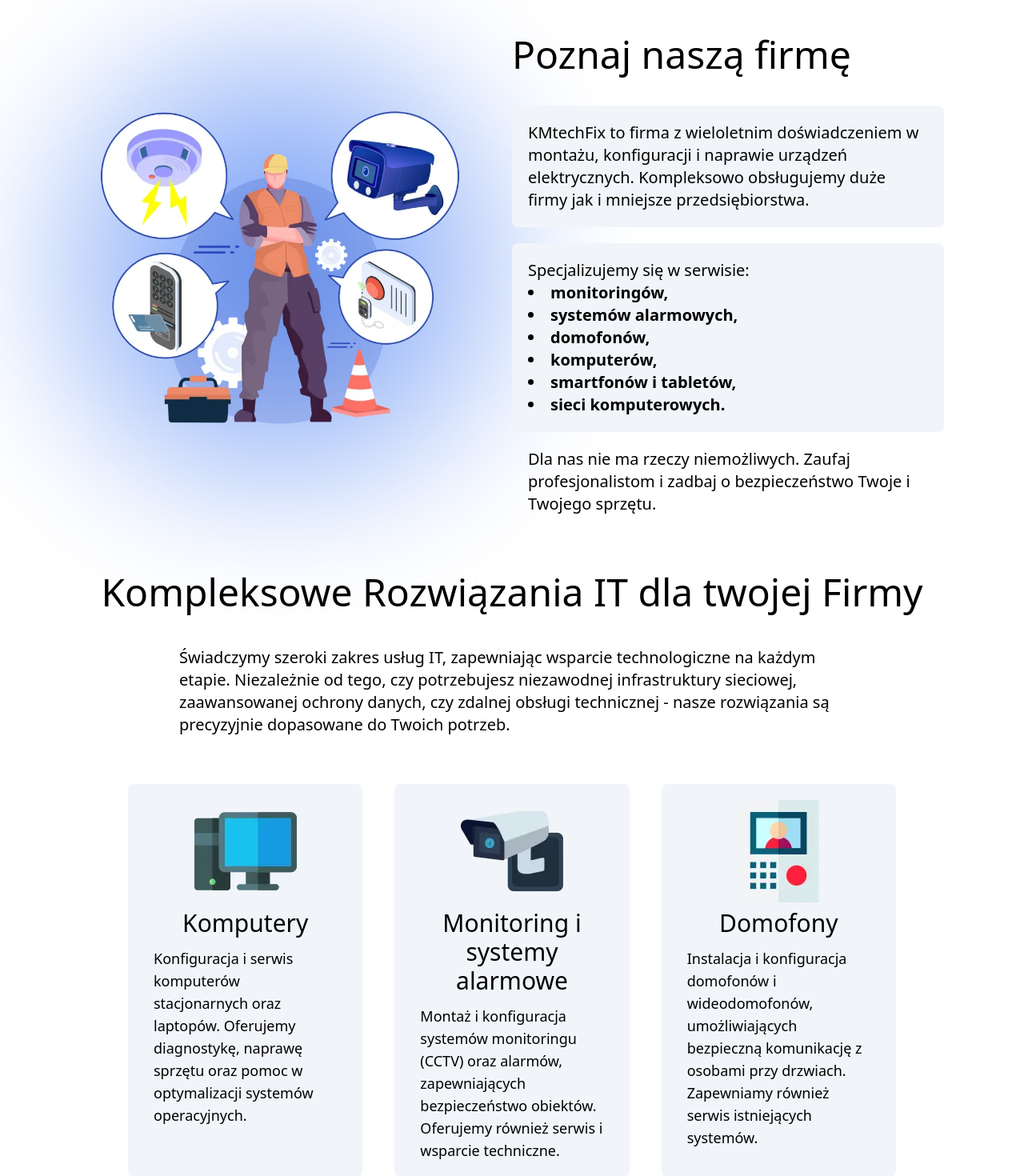
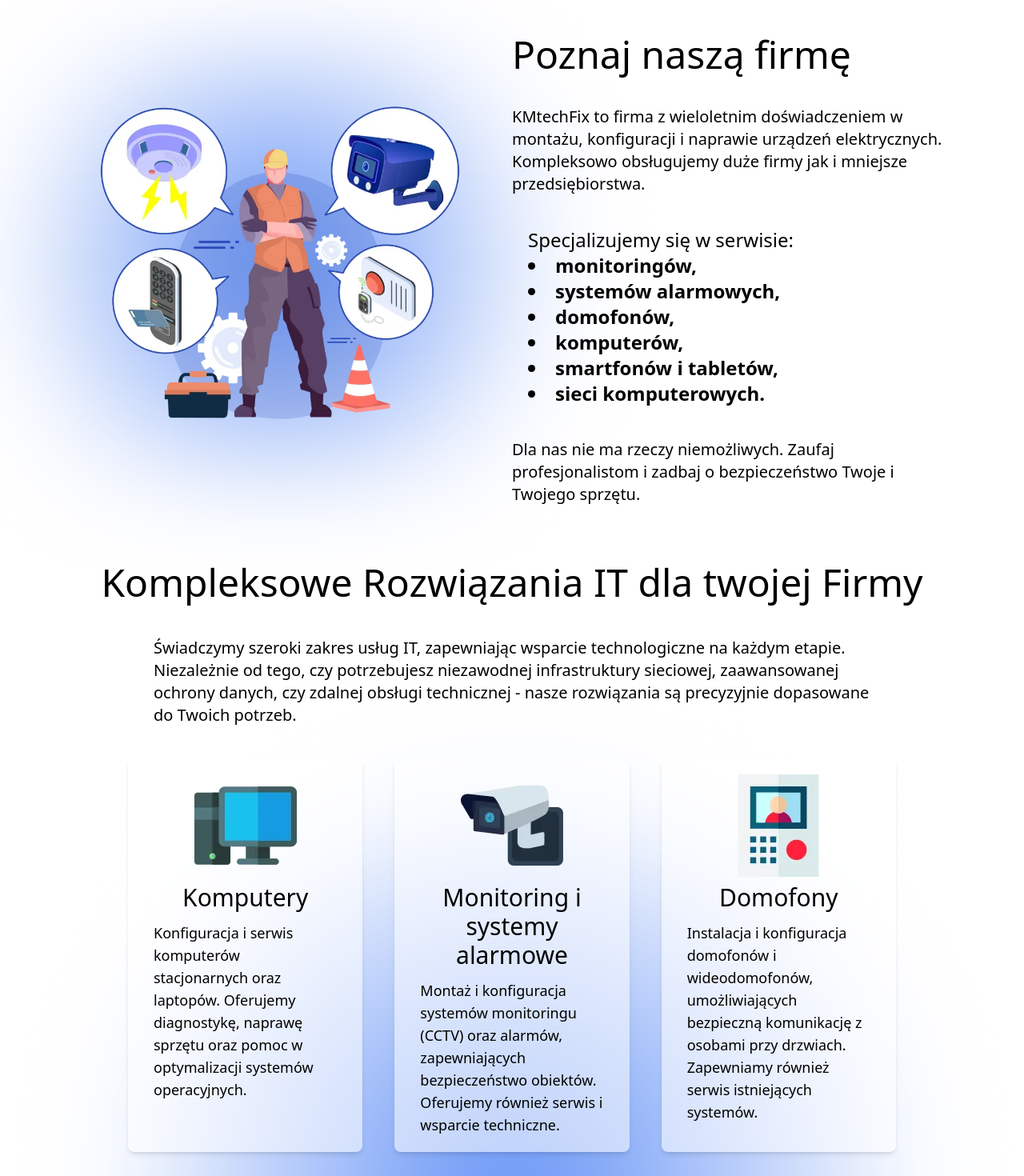
Before and after one commit to gapinsky/kmechfix, a React (Vite) app: page / in a window 1280 px wide. Shown: the part 960-2430 px from the top of the page at 80% size. Built offline with nearby package versions, Linux system fonts and the light colour scheme.

Commit message:
added blurry bg improved faq and cards

```diff
--- a/src/components/About/About.tsx
+++ b/src/components/About/About.tsx
@@ -6,19 +6,19 @@
 			<CounterUpContainer />
 			<div className=' flex flex-col items-center lg:flex-row'>
 				<div className='relative flex justify-center items-center py-5 md:max-w-[70%] lg:flex-1'>
-					<div className='absolute w-[200%] h-[100%] bg-radial-center  blur-3xl rounded-full z-0 lg:h-[150%]'></div>
+					<div className='absolute w-[200%] h-[100%] bg-radial-center  blur-3xl rounded-full z-0 lg:h-[120%]'></div>
 					<img src={aboutImg} alt='' className='z-10' />
 				</div>
 				<div className='z-10 p-5 grid grid-cols-1 md:grid-cols-2 gap-5 lg:flex-1 '>
 					<h2 className='py-5 text-center text-3xl  md:col-span-2 md:text-5xl lg:text-start '>
 						Poznaj naszą firmę
 					</h2>
-					<p className='text-xl  bg-slate-100 rounded-lg  p-5 lg:col-span-2'>
+					<p className='text-xl   rounded-lg  p-5 lg:p-0 lg:col-span-2'>
 						KMtechFix to firma z wieloletnim doświadczeniem w montażu,
 						konfiguracji i naprawie urządzeń elektrycznych. Kompleksowo
 						obsługujemy duże firmy jak i mniejsze przedsiębiorstwa.
 					</p>
-					<p className=' text-xl bg-slate-100 rounded-lg  p-5 lg:col-span-2'>
+					<p className=' text-xl  rounded-lg  p-5 lg:col-span-2 lg:text-2xl'>
 						Specjalizujemy się w serwisie:
 						<ul className='list-disc list-inside font-semibold'>
 							<li>monitoringów,</li>
@@ -29,7 +29,7 @@
 							<li>sieci komputerowych.</li>
 						</ul>
 					</p>
-					<p className='px-5 md:col-span-2 text-xl '>
+					<p className='px-5 md:col-span-2 text-xl lg:p-0'>
 						Dla nas nie ma rzeczy niemożliwych. Zaufaj profesjonalistom i zadbaj
 						o bezpieczeństwo Twoje i Twojego sprzętu.
 					</p>
--- a/src/components/Contact/Contact.tsx
+++ b/src/components/Contact/Contact.tsx
@@ -2,7 +2,8 @@
 
 const Contact = () => {
 	return (
-		<section className='mt-20 px-5 grid grid-cols-1 gap-10 justify-items-center items-center lg:grid-cols-3 lg:px-36'>
+		<section className='relative mt-20 px-5 grid grid-cols-1 gap-10 justify-items-center items-center overflow-x-clip lg:grid-cols-3 lg:px-36'>
+			<div className='absolute left-0 top-0 bg-radial-center  blur-3xl rounded-full w-[150%] h-[120%] -z-10'></div>
 			<div className=' lg:col-span-2'>
 				<div className='text-2xl font-semibold md:text-5xl lg:text-6xl'>
 					<p className='mb-2 md:mb-5 lg:mb-10'>Masz pytania?</p>
--- a/src/components/Contact/Form.tsx
+++ b/src/components/Contact/Form.tsx
@@ -2,7 +2,7 @@
 	return (
 		<form
 			action=''
-			className='bg-slate-200 p-5 w-full flex flex-col rounded-md text-lg shadow-md shadow-slate-400 md:max-w-[70%] lg:max-w-none '>
+			className='bg-slate-200 p-5 w-full flex flex-col rounded-md text-lg shadow-lg shadow-slate-500 md:max-w-[70%] lg:max-w-none  '>
 			<div className='flex flex-col mb-4'>
 				<label htmlFor='' className='mb-1 text-xl'>
 					Imię i nazwisko:
--- a/src/components/Faq/Accordion.tsx
+++ b/src/components/Faq/Accordion.tsx
@@ -5,10 +5,10 @@
 	const [isOpen, setIsOpen] = useState(false);
 
 	return (
-		<div className='flex flex-col w-[90svw] md:w-[80svw] lg:w-[35svw]'>
+		<div className='flex flex-col h-fit w-[90svw] md:w-[80svw] lg:w-[35svw] border-2 border-slate-100 rounded-lg'>
 			<button
 				onClick={() => setIsOpen(!isOpen)}
-				className='inline-flex items-center justify-between p-3 border-2 border-slate-100  rounded-lg shadow-md text-lg md:text-2xl lg:text-3xl'>
+				className='inline-flex items-center justify-between p-3   text-lg md:text-2xl lg:text-3xl'>
 				<span className='inline-flex items-center'>
 					<GoDotFill className='mr-3 text-2xl' />
 					Ile kosztuje usługa?
@@ -16,7 +16,7 @@
 				<GoTriangleDown className={`text-4xl   ${isOpen && 'rotate-180'} `} />
 			</button>
 			{isOpen && (
-				<div className='border-2 border-slate-100  p-3 lg:text-xl'>
+				<div className=' shadow-md  p-3 lg:text-xl'>
 					Lorem ipsum, dolor sit amet consectetur adipisicing elit. Omnis, culpa
 					excepturi maiores corrupti quisquam cum dolor voluptas sapiente itaque
 					harum.
--- a/src/components/Sections/Footer.tsx
+++ b/src/components/Sections/Footer.tsx
@@ -4,7 +4,7 @@
 	const year = new Date().getFullYear();
 
 	return (
-		<footer className='bg-gray-100 mt-20 py-3 text-lg grid grid-cols-1 gap-10  px-5 md:grid-cols-2 lg:grid-cols-3 '>
+		<footer className=' mt-20 py-3 text-lg grid grid-cols-1 gap-10  px-5 md:grid-cols-2 lg:grid-cols-3 '>
 			<div className=' lg:place-self-start '>
 				<p className='mb-2'>NIP: 623-325-35-32</p>
 				<p className='mb-2'>REGON: 231-425-647</p>
--- a/src/components/Services/ServiceCard.tsx
+++ b/src/components/Services/ServiceCard.tsx
@@ -6,7 +6,7 @@
 
 const ServiceCard = ({ img, title, description }: Props) => {
 	return (
-		<div className='flex flex-col items-center justify-start rounded-lg p-5  bg-slate-100'>
+		<div className='flex flex-col items-center justify-start rounded-lg p-5  bg-white backdrop-blur-md bg-opacity-55 shadow-md'>
 			<img src={img} alt='' className='mb-2' />
 			<h3 className='text-2xl mb-3 text-center  lg:text-3xl'>{title}</h3>
 			<p className='text-lg lg:px-3'>{description}</p>
--- a/src/components/Services/Services.tsx
+++ b/src/components/Services/Services.tsx
@@ -2,11 +2,12 @@
 
 const Services = () => {
 	return (
-		<section className='relative pt-10 flex flex-col px-5 md:px-10  lg:px-20'>
+		<section className='relative py-10  flex flex-col justify-end items-center px-5 md:px-10  lg:px-20'>
+			<div className='absolute bg-radial-center  blur-3xl rounded-full w-[100%] h-[80%] -z-10'></div>
 			<h2 className='text-center text-3xl py-3 mb-3  md:text-5xl '>
 				Kompleksowe Rozwiązania IT dla twojej Firmy
 			</h2>
-			<p className='text-xl pb-10 my-5 lg:px-36'>
+			<p className='text-xl  mt-5 mb-10 lg:px-28'>
 				Świadczymy szeroki zakres usług IT, zapewniając wsparcie technologiczne
 				na każdym etapie. Niezależnie od tego, czy potrzebujesz niezawodnej
 				infrastruktury sieciowej, zaawansowanej ochrony danych, czy zdalnej
```
